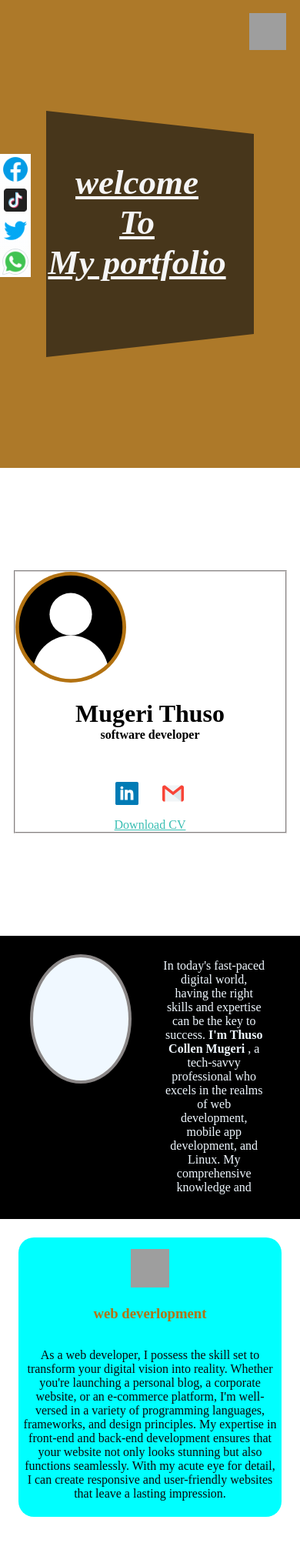
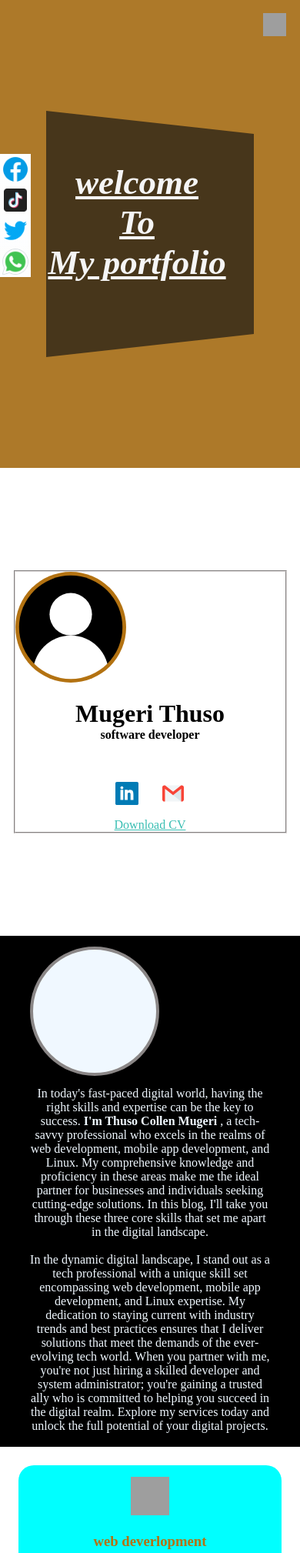
Before and after one commit to mugerithuso/mugerithuso.github.io, a PHP site: page /vhageri.html in a window 390 px wide. Shown: the top 2018 px of the page at 77% size. Run offline with PHP 8.4, Linux system fonts and the light colour scheme; grey boxes are pictures that could not be loaded.

Commit message:
Add files via upload

```diff
--- a/vhageri.css
+++ b/vhageri.css
@@ -261,6 +261,9 @@ body{
 
 
 }
+.manuIcon{
+    display: none;
+}
 /********************************* mobile device******************************************/
 
 @media screen and (max-width: 800px) {
@@ -307,6 +310,7 @@ body{
     position: fixed;
     top: 16px;
     right: 12px;
+    display: block;
     background-color: transparent;
     border: none;
   }
@@ -324,6 +328,30 @@ body{
     width: 98%;
 
   }
+  .blog{
+    display: flex;
+    flex-direction: column;
+    height: auto;
+    padding-top: 14px ;
+
+  }
+  .box{
+    display: flex;
+    flex-direction: column;
+    height:auto;
+  }
+  .blogText p{
+    margin: 0px;
+    width: 100%;
+  }
+  .blogPtofile{
+    margin-bottom: 14px;
+  }
+  .blogText{
+    width: 100%;
+    margin: 0;
+    padding-bottom: 18px;
+  }
 
 
 }
--- a/vhageri.html
+++ b/vhageri.html
@@ -163,8 +163,9 @@
     <div class="foot">
          icons by <a target="_blank" href="https://icons8.com">Icons8</a>
          <button class="manuIcon" id="manubtn" onclick="openManu()">
-            <img width="48" height="48" src="https://img.icons8.com/color/48/000000/menu-2.png" alt="menu-2"/>
-                 </button>
+            <img width="30" height="30" src="https://img.icons8.com/doodle/30/000000/menu.png" alt="menu"/>
+
+        </button>
 
         <div class="links">
             <img width="40" height="40" src="icons8-facebook.gif"/>
```
